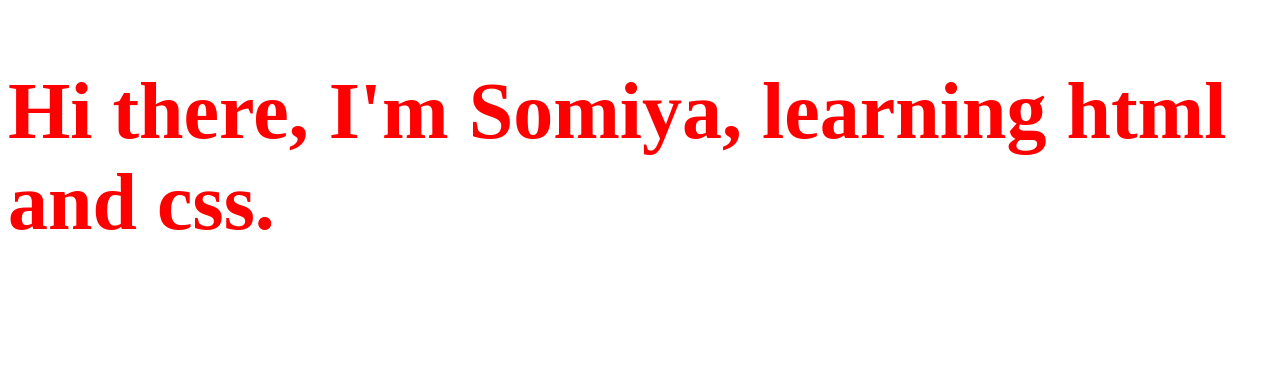
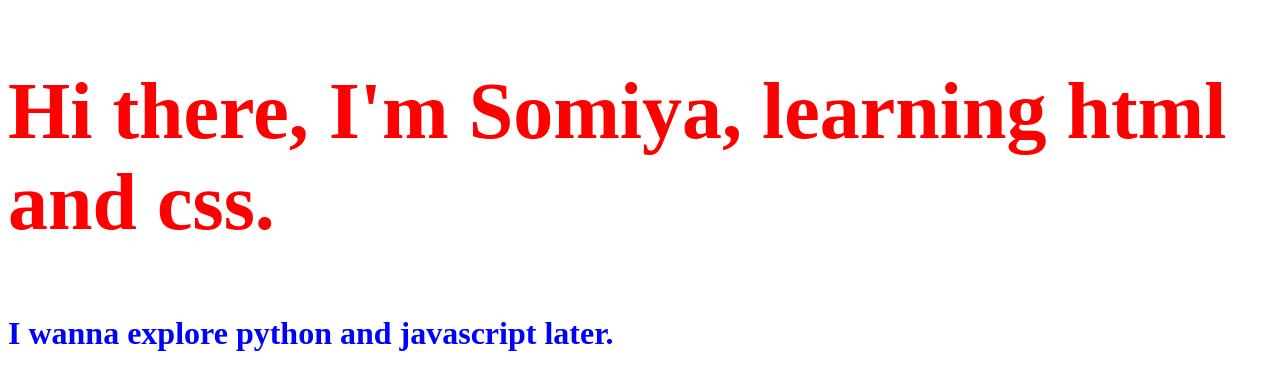
Before and after one commit to Sumaiya317/tryout-html-css, a plain HTML site: page index.html in a window 1280 px wide. Drawn offline with Linux system fonts and the light colour scheme.

Commit message:
added another headline

```diff
--- a/index.css
+++ b/index.css
@@ -3,3 +3,8 @@
     font-size: 5rem;
     font-weight: bold;
 }
+
+#headline2{
+    color: blue;
+    font-size: 2rem;
+}
--- a/index.html
+++ b/index.html
@@ -9,5 +9,6 @@
 </head>
 <body>
     <h2 id="headline">Hi there, I'm Somiya, learning html and css.</h2>
+    <h4 id="headline2">I wanna explore python and javascript later.</h4>
 </body>
 </html>
```
